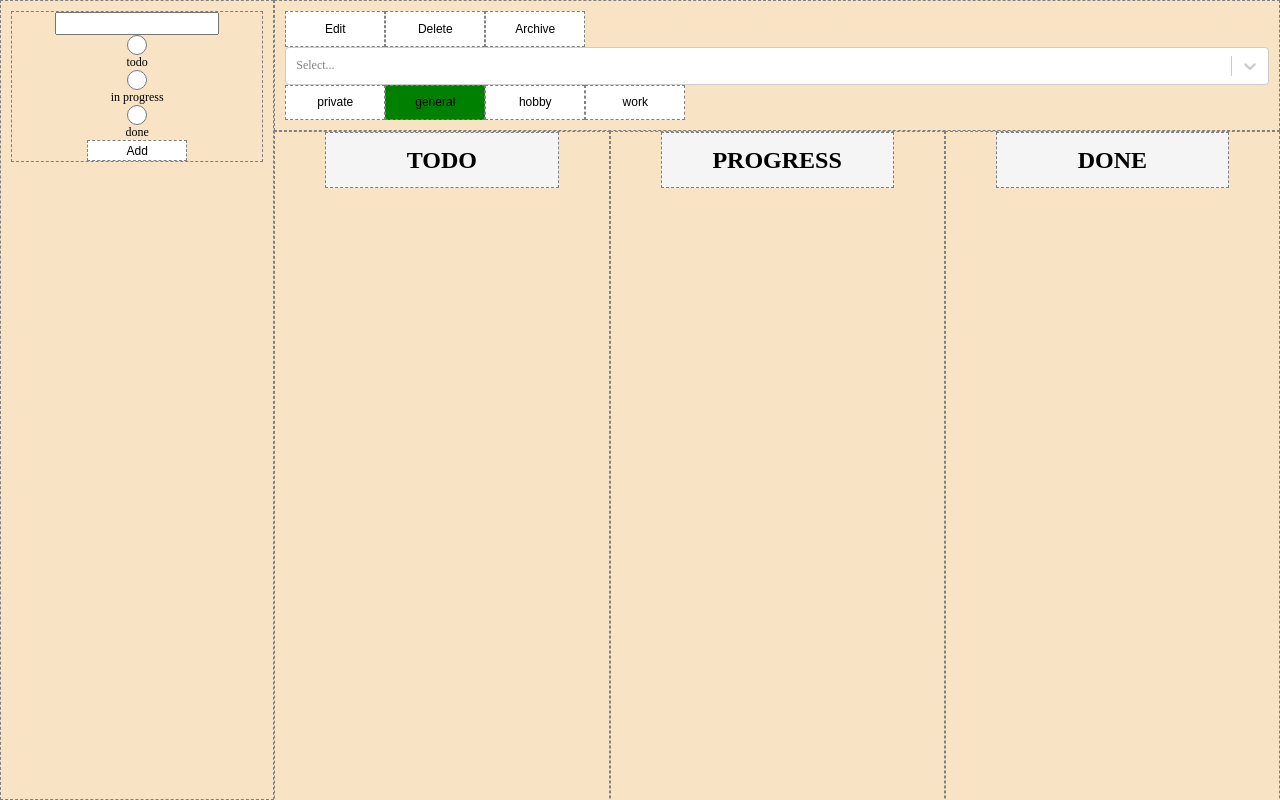
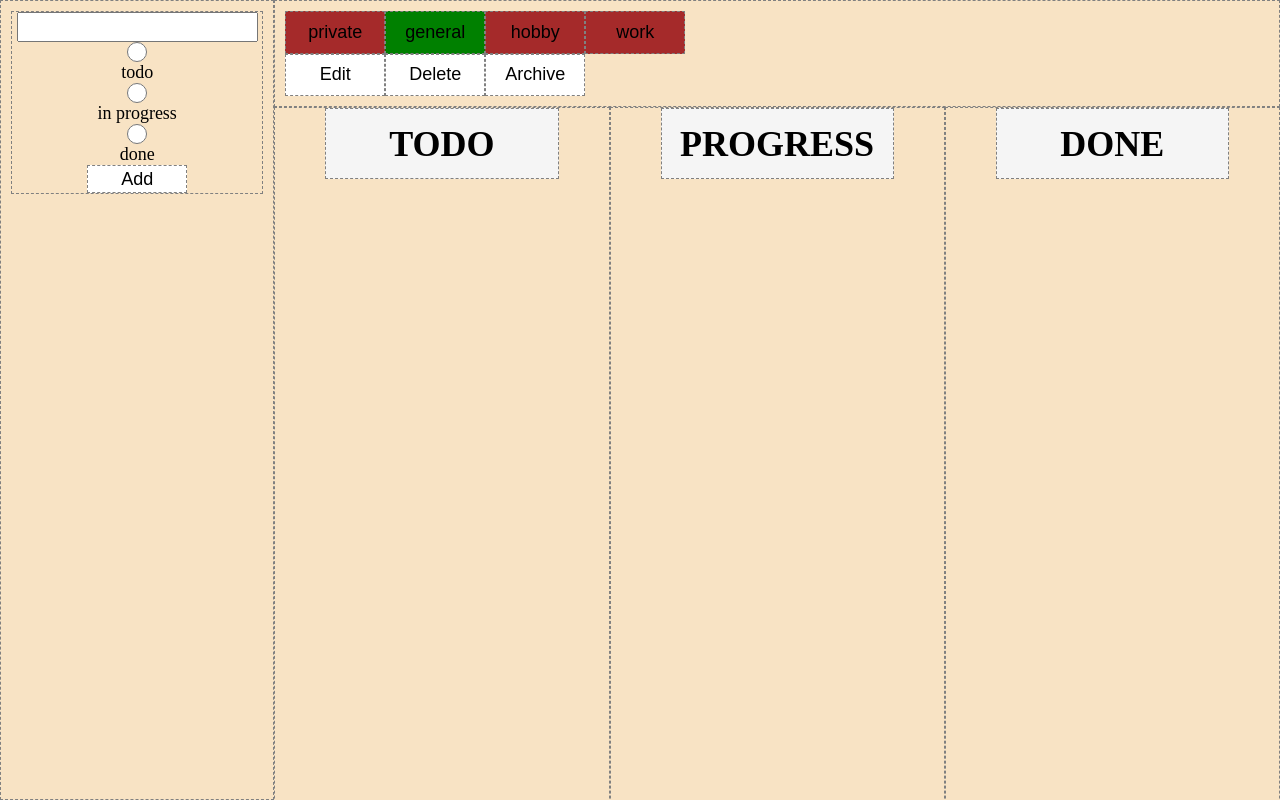
Before and after one commit to patrick-plue/todo_react, a React (Create React App) app: page / in a window 1280 px wide. Shown: the top 800 px of the page. Built offline with nearby package versions, Linux system fonts and the light colour scheme.

Commit message:
change select input

```diff
--- a/src/App.js
+++ b/src/App.js
@@ -23,8 +23,6 @@ function App() {
     'hobby',
     'work',
   ]);
-  console.log('tasks', tasks);
-  console.log(filterOption);
 
   // useEffect
 
@@ -33,16 +31,16 @@ function App() {
   }, [tasks, filterOption]);
 
   //functions
-  function addTask(event, text, progress, currentCategory) {
+  function addTask(event, text, progress, filterOption) {
     event.preventDefault();
     if (text) {
       const newTask = {
         text: text,
+        category: filterOption,
         id: uuidv4(),
         archived: false,
         edit: false,
         progress: progress,
-        category: currentCategory,
         selected: false,
         important: false,
       };
@@ -117,6 +115,7 @@ function App() {
         addTask={addTask}
         setProgressStatus={setProgressStatus}
         progressStatus={progressStatus}
+        filterOption={filterOption}
       />
       <div className="mainContainer">
         <List
--- a/src/assets/app.css
+++ b/src/assets/app.css
@@ -2,7 +2,7 @@
   margin: 0;
   padding: 0;
   box-sizing: border-box;
-  font-size: 12px;
+  font-size: 18px;
 }
 
 .appContainer {
@@ -41,3 +41,7 @@ input {
 .active {
   background-color: green;
 }
+
+.test {
+  background-color: brown;
+}
--- a/src/assets/header.css
+++ b/src/assets/header.css
@@ -8,3 +8,7 @@
   grid-row-end: 2;
   padding: 10px;
 }
+
+.selectContainer {
+  width: 30%;
+}
--- a/src/components/Header.jsx
+++ b/src/components/Header.jsx
@@ -1,5 +1,4 @@
 import React, { useState } from 'react';
-import Select from 'react-select';
 
 function Header({
   deleteTask,
@@ -8,35 +7,24 @@ function Header({
   filterOptions,
   filterOption,
 }) {
-  const [currentCategory, setCurrentCategory] = useState('');
-
-  const options = [
-    { value: 'general', label: 'general' },
-    { value: 'private', label: 'private' },
-    { value: 'hobby', label: 'hobby' },
-    { value: 'work', label: 'work' },
-  ];
-  // add react select tag
   return (
     <>
       <div className="headerContainer">
-        <button onClick={() => editTask()}>Edit</button>
-        <button onClick={() => deleteTask()}>Delete</button>
-        <button>Archive</button>
-        <Select
-          options={options}
-          onChange={(event) => setCurrentCategory(event.value)}
-        />
         <div className="filterContainer">
           {filterOptions.map((option) => (
             <button
               onClick={(e) => changeFilterOption(e.target.value)}
               value={option}
-              className={option === filterOption ? 'active' : ''}
+              className={option === filterOption ? 'active' : 'test'}
             >
               {option}
             </button>
           ))}
+        </div>
+        <div className="button-container">
+          <button onClick={() => editTask()}>Edit</button>
+          <button onClick={() => deleteTask()}>Delete</button>
+          <button>Archive</button>
         </div>
       </div>
     </>
--- a/src/components/Sidebar.jsx
+++ b/src/components/Sidebar.jsx
@@ -1,7 +1,20 @@
 import React, { useState } from 'react';
+import Select from 'react-select';
 
-function Sidebar({ addTask, setProgressStatus, progressStatus }) {
+function Sidebar({
+  addTask,
+  setProgressStatus,
+  progressStatus,
+  filterOption,
+  // changeCategory,
+}) {
   const [newTask, setNewTask] = useState();
+  // const options = [
+  //   { value: 'general', label: 'general' },
+  //   { value: 'private', label: 'private' },
+  //   { value: 'hobby', label: 'hobby' },
+  //   { value: 'work', label: 'work' },
+  // ];
 
   return (
     <div className="sidebarContainer">
@@ -10,6 +23,12 @@ function Sidebar({ addTask, setProgressStatus, progressStatus }) {
           onChange={(event) => setNewTask(event.target.value)}
           type="text"
         />
+        {/* <div className="selectContainer">
+          <Select
+            options={options}
+            onChange={(event) => changeCategory(event.value)}
+          />
+        </div> */}
         <input
           onChange={(event) => setProgressStatus(event.target.value)}
           type="radio"
@@ -34,7 +53,9 @@ function Sidebar({ addTask, setProgressStatus, progressStatus }) {
           value="done"
         />
         <label for="done">done</label>
-        <button onClick={(e) => addTask(e, newTask, progressStatus)}>
+        <button
+          onClick={(e) => addTask(e, newTask, progressStatus, filterOption)}
+        >
           Add
         </button>
       </form>
```
